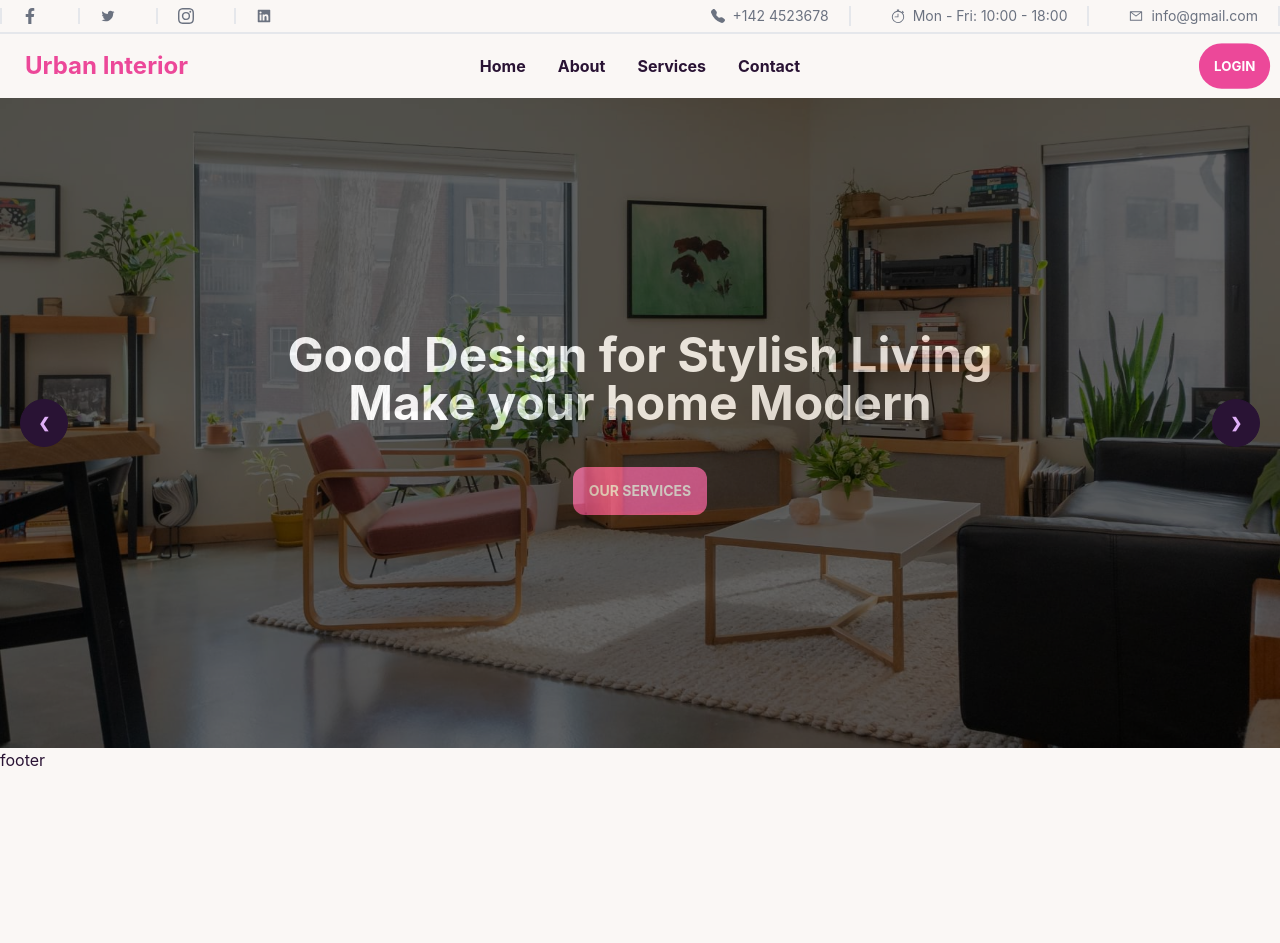
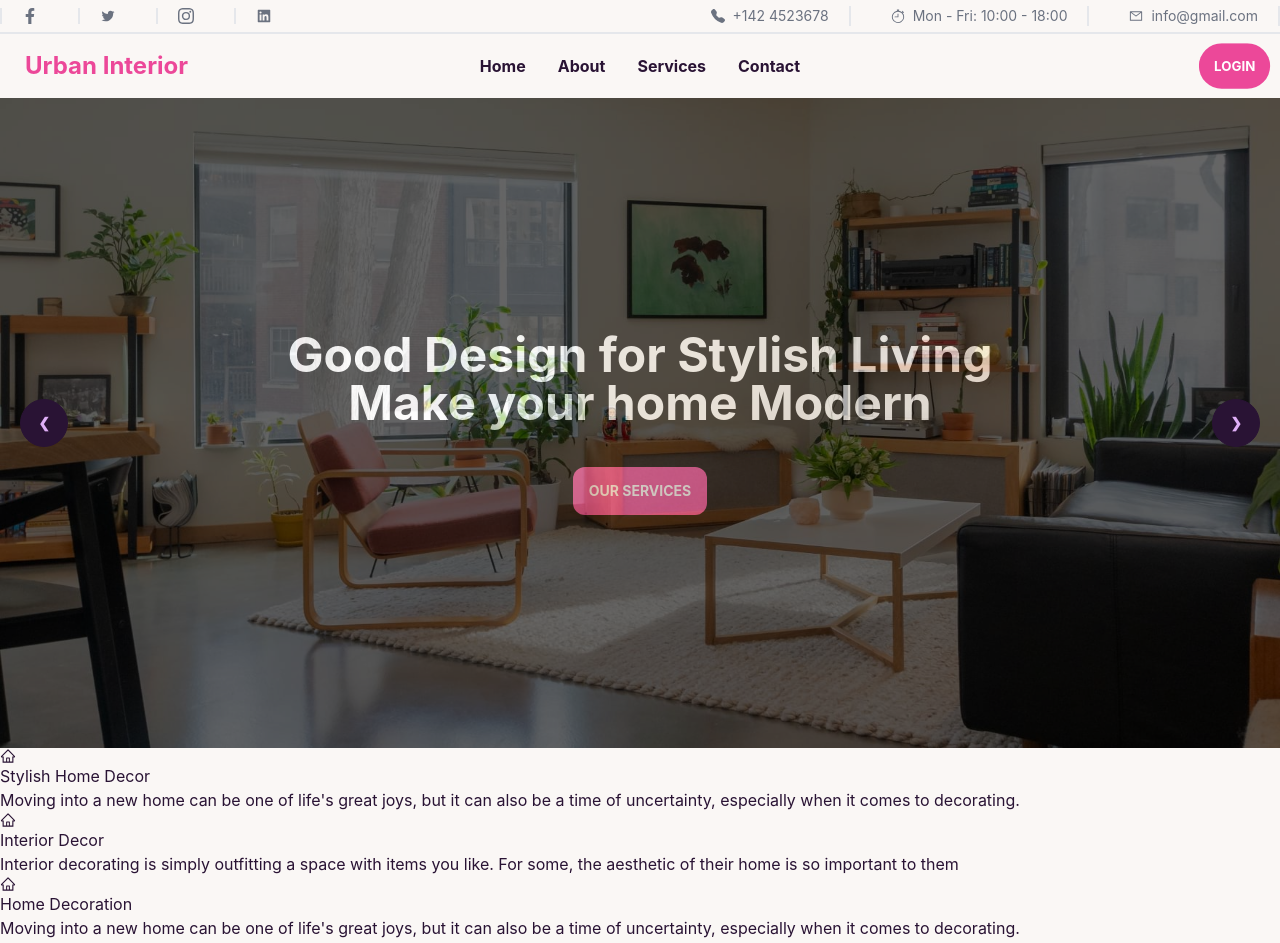
Before and after one commit to tareque-bin-habib/urban-interiors, a React (Create React App) app: page / in a window 1280 px wide. Shown: the top 943 px of the page. Before the commit the page ends 800 px from the top, so only its background shows below. Built offline with nearby package versions, Linux system fonts and the light colour scheme.

Commit message:
show categorie data

```diff
--- /dev/null
+++ b/public/Categories.json
@@ -0,0 +1,17 @@
+[
+    {
+        "id": 1,
+        "title": "Stylish Home Decor",
+        "intro": "Moving into a new home can be one of life's great joys, but it can also be a time of uncertainty, especially when it comes to decorating."
+    },
+    {
+        "id": 2,
+        "title": "Interior Decor",
+        "intro": "Interior decorating is simply outfitting a space with items you like. For some, the aesthetic of their home is so important to them"
+    },
+    {
+        "id": 3,
+        "title": "Home Decoration",
+        "intro": "Moving into a new home can be one of life's great joys, but it can also be a time of uncertainty, especially when it comes to decorating."
+    }
+]
--- a/public/index.html
+++ b/public/index.html
@@ -22,7 +22,7 @@
       work correctly both with client-side routing and a non-root public URL.
       Learn how to configure a non-root public URL by running `npm run build`.
     -->
-  <title>React App</title>
+  <title>Urban Interior</title>
 </head>
 
 <body>
--- /dev/null
+++ b/src/pages/Home/Categories/Categorie.js
@@ -0,0 +1,18 @@
+import React from 'react';
+import { AiOutlineHome } from "react-icons/ai";
+
+const Categorie = ({ categorie }) => {
+    const { title, intro } = categorie
+    console.log(categorie)
+    return (
+        <div className=''>
+            <div>
+                <AiOutlineHome></AiOutlineHome>
+                <h1>{title}</h1>
+                <p>{intro}</p>
+            </div>
+        </div>
+    );
+};
+
+export default Categorie;
--- /dev/null
+++ b/src/pages/Home/Categories/Categories.js
@@ -0,0 +1,24 @@
+import React, { useEffect, useState } from 'react';
+import Categorie from './Categorie';
+
+
+const Categories = () => {
+    const [categories, setCategories] = useState([])
+
+    useEffect(() => {
+        fetch('Categories.json')
+            .then(res => res.json())
+            .then(data => setCategories(data))
+    }, [])
+    return (
+        <div className='max-w-[1440px] mx-auto'>
+            <div>
+                {
+                    categories.map(categorie => <Categorie key={categorie.id} categorie={categorie} ></Categorie>)
+                }
+            </div>
+        </div>
+    );
+};
+
+export default Categories;
--- a/src/pages/Home/Home/Home.js
+++ b/src/pages/Home/Home/Home.js
@@ -1,10 +1,12 @@
 import React from 'react';
 import Banner from '../Banner/Banner';
+import Categories from '../Categories/Categories';
 
 const Home = () => {
     return (
         <div>
             <Banner></Banner>
+            <Categories></Categories>
         </div>
     );
 };
```
